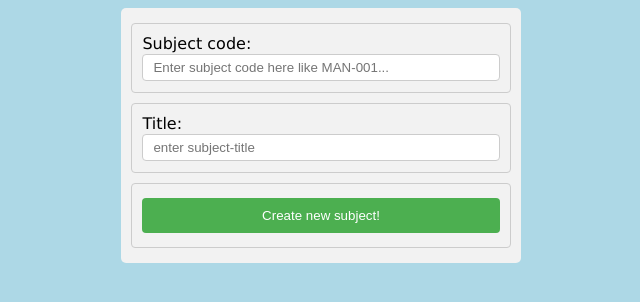
After one commit to SDS-WOC/Course-Notification, a PHP site: page /createsubject.php in a window 1280 px wide. The commit adds this page. Shown: the top 302 px of the page, without its empty margins (319-959 px from the left). Run offline with PHP 8.4, Linux system fonts and the light colour scheme.

Commit message:
added subject creation

```diff
--- /dev/null
+++ b/createsubject.php
@@ -0,0 +1,28 @@
+<?php
+session_start();
+require 'config.php';
+?>
+<!DOCTYPE html>
+<html>
+<head>
+  <title>Course and Event Notification App</title>
+  <link rel="stylesheet" type="text/css" href="css/styles.css">
+</head>
+<body>
+  <div class="form">
+    <form action="subjectcreater.php" method="post">
+      <div class="input">
+        <label for="code">Subject code:</label>
+        <input class="inputs" id="code" type="text" name="code" placeholder="Enter subject code here like MAN-001...">
+      </div>
+      <div class="input">
+        <label for="title">Title:</label>
+        <input class="inputs" id="title" type="text" name="title" placeholder="enter subject-title">
+      </div>
+        <div class="input">
+        <input type="submit" value="Create new subject!" class="submit">
+      </div>
+  </div>
+</form>
+</body>
+</html>
--- a/displaymessage.php
+++ b/displaymessage.php
@@ -10,6 +10,7 @@ session_start();
 <body>
 	<?php
 	echo $_SESSION['message']."\n";
+	$_SESSION['message'] = "";
 	?>
 	<a href="index.php">Home</a>
 </body>
--- a/profile.php
+++ b/profile.php
@@ -10,8 +10,10 @@ require 'config.php';
 <body>
 	<?php
 	echo "Welcome\n";
-	echo $_SESSION['name'];
-	echo $_SESSION['class'];
+	echo $_SESSION['name']." ";
+	echo $_SESSION['class']."\n";
+	echo $_SESSION['message'];
+	$_SESSION['message'] = "";
 	?>
 	<a href="lecture.php">hola</a>
 </body>
--- a/signuppage.php
+++ b/signuppage.php
@@ -12,7 +12,7 @@ require 'config.php';
 	<div class="form">
 		<form action="signup.php" method="post">
 			<div class="input">
-				<label for="name"></label>
+				<label for="name">Name:</label>
 				<input type="text" id="name" name="name" placeholder="Your Name..." class="inputs">
 			</div>
 			<div class="input">
```
Also changed, not shown: subjectcreater.php (added, +22 -0 lines).
